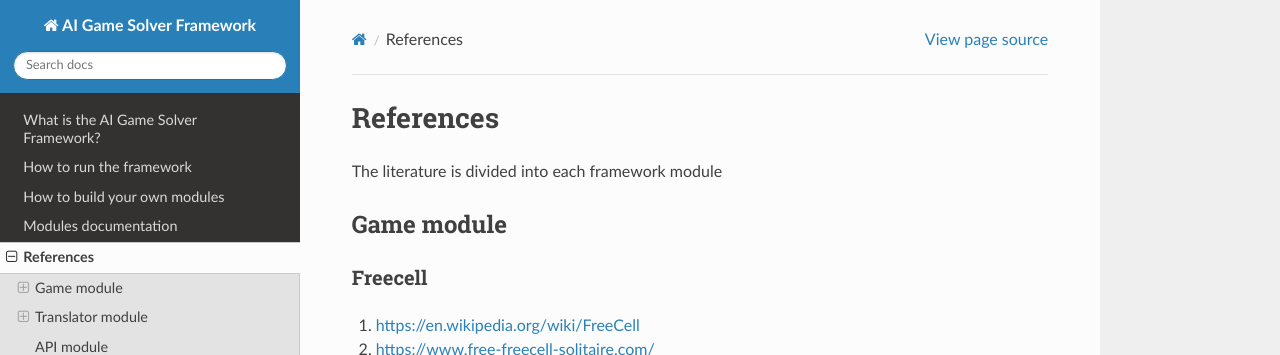
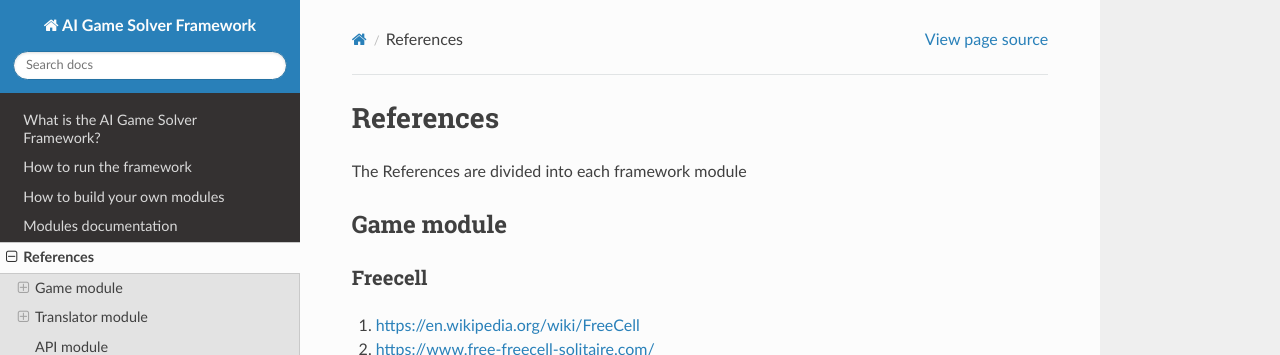
Before and after one commit to ZPI-2023-IST/Documentation, a Sphinx documentation site: the page built from source/references.rst, in a window 1280 px wide and 900 px high. Shown: the top 355 px of the window. Built offline with Sphinx 7.4.7 and the Read the Docs theme 2.0.0, drawn with Linux system fonts in a browser that asks for light colours; pages that are not in the unit, such as notebooks, are missing from menus.

Commit message:
typo_fix

```diff
--- a/source/references.rst
+++ b/source/references.rst
@@ -1,7 +1,7 @@
 References
 ===========
 
-The literature is divided into each framework module
+The References are divided into each framework module
 
 ======================
 Game module
```
